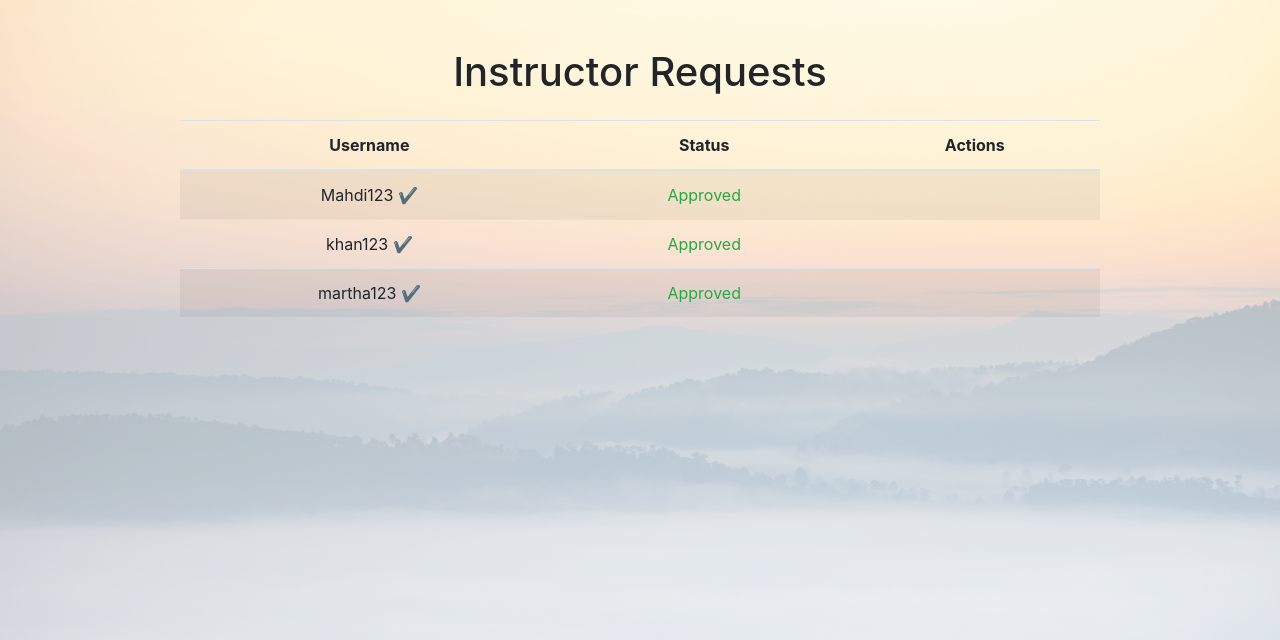
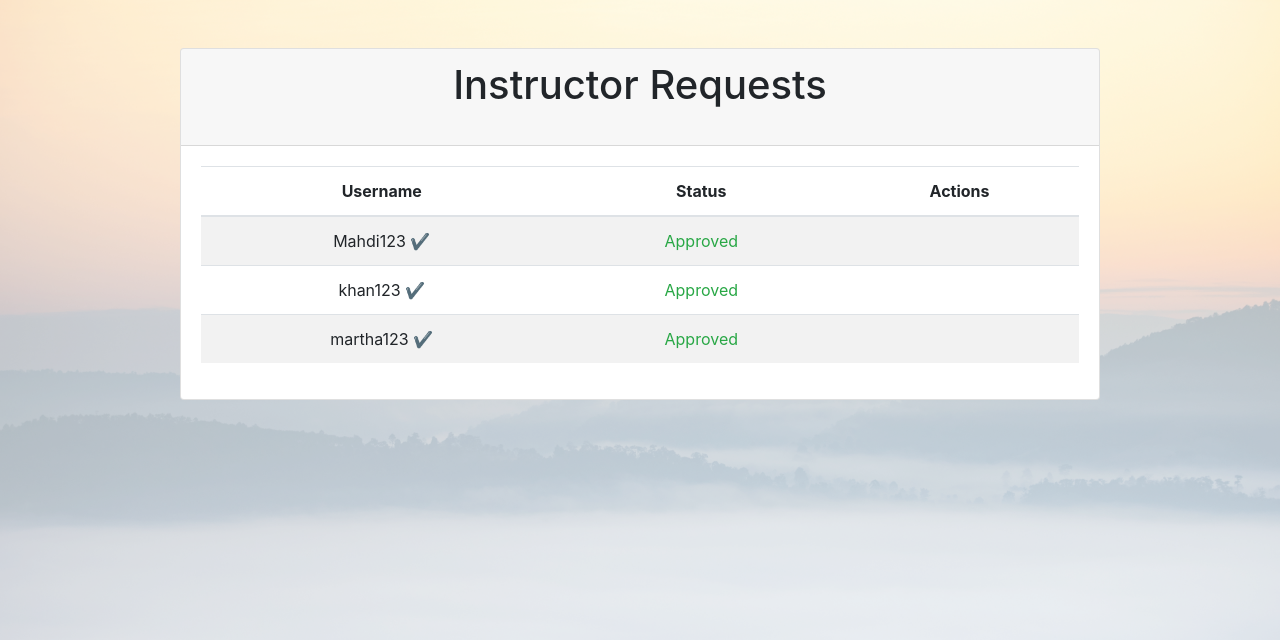
Before and after one commit to r1shabhpahwa/eAcademy, a Django app: page /instructor-requests/ in a window 1280 px wide. Shown: the part 56-696 px from the top of the page. Run offline with Django 4.2, Linux system fonts and the light colour scheme; a user stored in the database is signed in; data comes from the database, SQL or seed files in the repository; some libraries are stand-ins or nearby versions.

Commit message:
Instructor page (#27)
* users data updated

* modified instructor page css

```diff
--- a/templates/instructor_requests.html
+++ b/templates/instructor_requests.html
@@ -4,7 +4,11 @@
 <div class="container mt-5">
     <div class="row justify-content-center">
         <div class="col-md-10">
+            <div class="card">
+                <div class="card-header">
                     <h1 class="text-center mb-4">Instructor Requests</h1>
+                </div>
+                <div class="card-body">
                     {% if instructor_requests %}
                         <table class="table table-striped">
                             <thead>
@@ -53,4 +57,6 @@
                 </div>
             </div>
         </div>
+    </div>
+</div>
 {% endblock %}
```
Lines whose indentation alone changed are shown as unchanged.
